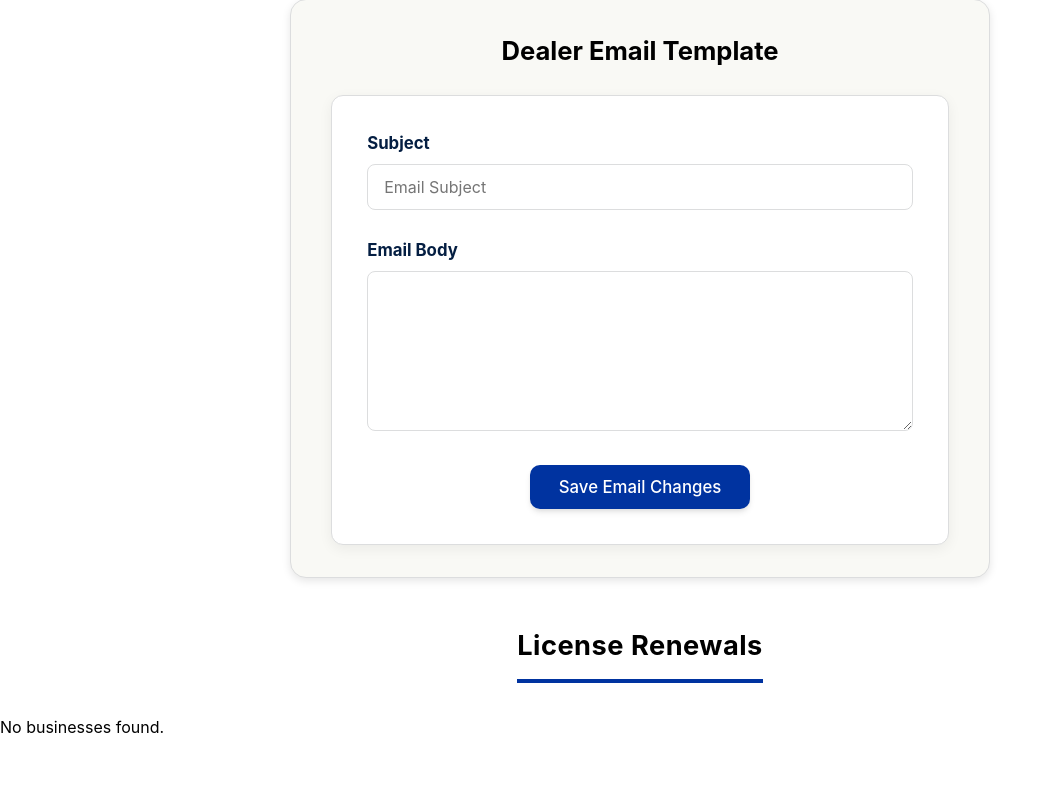
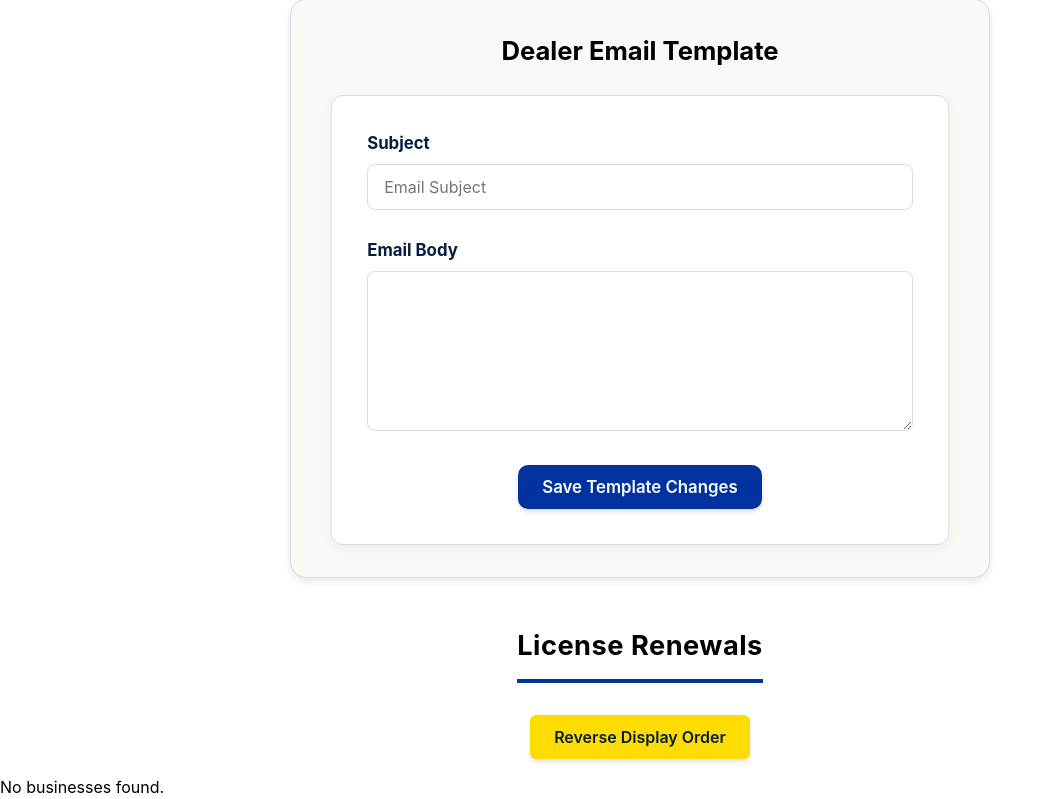
Before and after one commit to VAGR4NT/plant-licensing, a Django app: template plant_license/main/templates/main/dealer_generate/index.html in a window 1280 px wide. Shown: the part 353-1152 px from the top of the page, without its empty margins (0-1052 px from the left). Before the commit the page ends 1086 px from the top, so only its background shows below. Run offline with Django 3.2, Linux system fonts and the light colour scheme; the template is opened without the code that fills it, so the values that code supplies are empty.

Commit message:
added reverse display order in license renewal

```diff
--- a/plant_license/main/static/css/nursery_generate.css
+++ b/plant_license/main/static/css/nursery_generate.css
@@ -88,12 +88,6 @@ h1 {
 
 #dealer-btn,
 #nursery-btn {
-  display: block;
-  margin: 1rem auto; /* centers block elements */
-  width: fit-content; /* keeps it button-sized */
-  background-color: var(--color-wildcat-black);
-}
-#email-change-btn {
   display: block;
   margin: 1rem auto; /* centers block elements */
   width: fit-content; /* keeps it button-sized */
@@ -192,6 +186,7 @@ button.btn:hover {
   font-size: 1.05rem;
   border-radius: 10px;
   min-width: 220px;
+  font-weight: 600;
 }
 
 #save-button:hover {
@@ -219,3 +214,23 @@ button.btn:hover {
 .renewal-section-wrapper {
   margin-top: 2rem;
 }
+
+.renewal-section-wrapper .btn {
+  display: block;
+  margin: 0 auto;
+  margin-top: 1rem;
+  margin-bottom: 1rem;
+  width: fit-content;
+
+  background-color: var(--color-goldenrod);
+  color: var(--color-midnight);
+  font-weight: 600;
+}
+
+.renewal-section-wrapper .btn:hover,
+.renewal-section-wrapper .btn:focus {
+  background-color: var(--color-sunset);
+  color: var(--color-wildcat-white);
+  transform: translateY(-2px);
+  outline: none;
+}
--- a/plant_license/main/templates/main/dealer_generate/index.html
+++ b/plant_license/main/templates/main/dealer_generate/index.html
@@ -10,7 +10,7 @@
 {% block content %}
 
 <h1>Dealer License Renewal</h1>
-<a href="{% url 'generate_forms' %}" id="nursery-btn" class="btn">Generate Nursery Licenses</a>
+<a href="{% url 'nursery_generate' %}" id="nursery-btn" class="btn">Generate Nursery Licenses</a>
 <hr>
 
 <div class="form-container">
@@ -37,7 +37,7 @@
 
       <div class="form-controls">
           <button type="submit" class="btn primary" id="save-button">
-            Save Email Changes
+            Save Template Changes
           </button>
       </div>
   </form>
@@ -45,6 +45,8 @@
 
 <div class="renewal-section-wrapper">
   <h2 class="renewal-section-title">License Renewals</h2>
+
+  <button class="btn" onclick="toggleOrder()">Reverse Display Order</button>
 </div>
 
 {% for b in businesses %}
@@ -57,13 +59,21 @@
 
     <div class="actions">
 
-        <!-- Unified Dealer Email Download -->
+        <!-- Download Dealer Email -->
         <a class="btn secondary"
            href="{% url 'download_eml' 'dealer' b.business_id %}">
             Download Email (.eml)
         </a>
 
-        <!-- Unified Dealer PDF Preview -->
+        <!-- Download Dealer PDF -->
+        <a
+            class="btn secondary"
+            href="{% url 'download_pdf' 'dealer' b.business_id %}"
+        >
+            Download PDF
+        </a>
+
+        <!-- Show Dealer PDF Preview -->
         <button
             class="btn preview-btn"
             onclick="togglePreview(this)"
@@ -105,5 +115,15 @@
 {% endblock %}
 
 {% block page_js %}
-  <script src="{% static 'js/generate-forms/pdf-preview.js' %}"></script>
+<script src="{% static 'js/generate-forms/pdf-preview.js' %}"></script>
+
+<script>
+function toggleOrder() {
+    const url = new URL(window.location.href);
+    const current = url.searchParams.get("reverse") === "1";
+    url.searchParams.set("reverse", current ? "0" : "1");
+    window.location.href = url.toString();
+}
+</script>
+
 {% endblock %}
```
Also changed, not shown: plant_license/main/templates/main/nursery_generate/index.html (+24 -3 lines), plant_license/main/views.py (+22 -8 lines).
